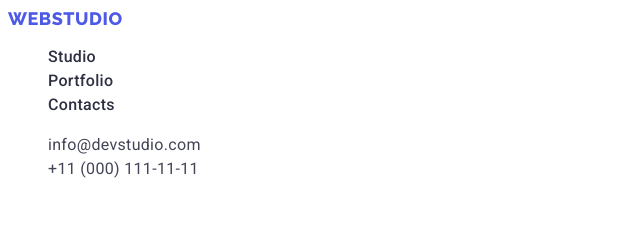
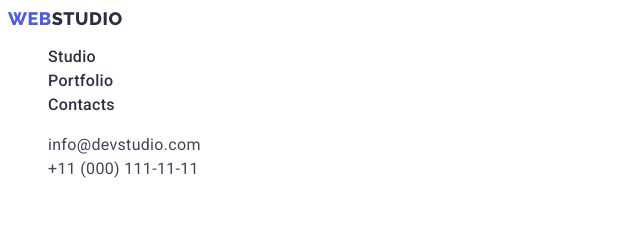
Before and after one commit to sofiatuzinska/goit-markup-hw-2, a plain HTML site: page index.html in a window 1280 px wide. Shown: the top 225 px of the page, 0-640 px from the left. Drawn offline with Linux system fonts and the light colour scheme.

Commit message:
hw2 header

```diff
--- a/index.html
+++ b/index.html
@@ -23,7 +23,9 @@
     <!-- header -->
     <header>
       <nav class="navigation">
-        <a class="navigation-logo link" href="./index.html">WebStudio</a>
+        <a class="navigation-logo link" href="./index.html"
+          >Web<span class="logo-item">Studio</span></a
+        >
 
         <ul class="navigation-list list link">
           <li class="navigation-list-item link">
@@ -130,7 +132,9 @@
       </section>
     </main>
     <footer>
-      <a class="navigation-logo link" href="./index.html">WebStudio</a>
+      <a class="navigation-logo link" href="./index.html"
+        >Web<span class="logo-item">Studio</span></a
+      >
       <p class="body footer-body">
         Increase the flow of customers and sales for your business with digital
         marketing & growth solutions.
```
